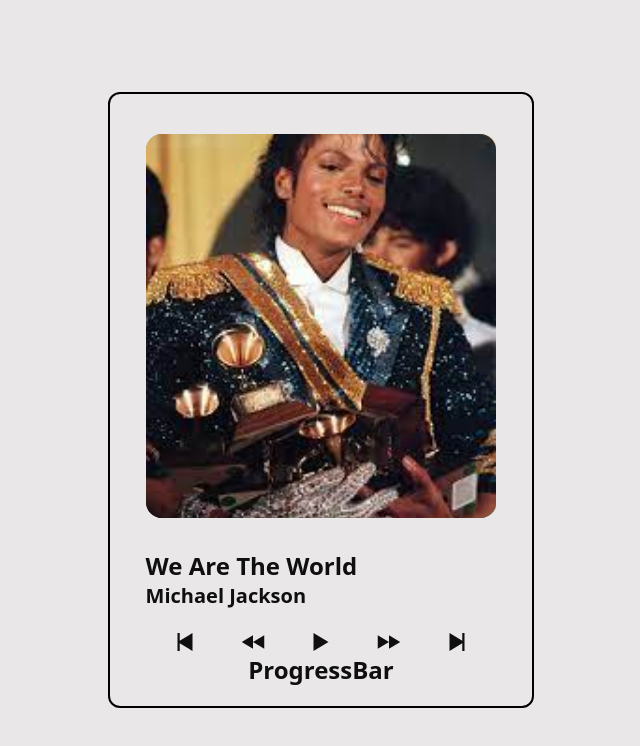
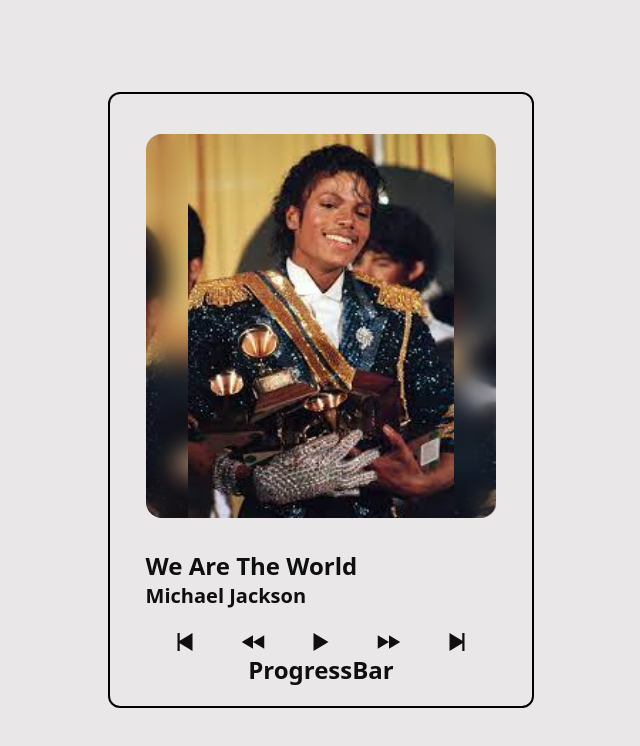
Before and after one commit to atulsingh369/RaagBeats, a React (Vite) app: page / in a window 1280 px wide. Shown: the top 746 px of the page, without its empty margins (319-959 px from the left). Built offline with nearby package versions, Linux system fonts and the light colour scheme.

Commit message:
Updated Controls

```diff
--- a/src/Components/Controls.jsx
+++ b/src/Components/Controls.jsx
@@ -18,20 +18,24 @@
 
   return (
     <div className="w-full flex justify-evenly">
-      <button>
+      <button title="Skip Back">
         <IoPlaySkipBackSharp />
       </button>
-      <button>
+      <button title="Previous">
         <IoPlayBackSharp />
       </button>
 
       <button onClick={() => setIsPlaying(!isPlaying)}>
-        {isPlaying ? <IoPauseSharp /> : <IoPlaySharp />}
+        {isPlaying ? (
+          <IoPauseSharp title="Pause" />
+        ) : (
+          <IoPlaySharp title="Play" />
+        )}
       </button>
-      <button>
+      <button title="Next">
         <IoPlayForwardSharp />
       </button>
-      <button>
+      <button title="Skip Forward">
         <IoPlaySkipForwardSharp />
       </button>
     </div>
--- a/src/Components/DisplayTrack.jsx
+++ b/src/Components/DisplayTrack.jsx
@@ -3,17 +3,17 @@
     <div className="w-11/12 my-5">
       <div
         style={{ backgroundImage: "url(" + `${currentTrack.thumbnail}` + ")" }}
-        className="rounded-box bg-no-repeat bg-cover">
-        <div className="flex h-96 rounded-box items-center backdrop-blur-md mb-8">
+        className="flex items-center justify-center rounded-box bg-no-repeat bg-cover mb-8">
+        <div className="flex h-96 w-full rounded-box items-center backdrop-blur-md">
           <img
-            className="max-h-full min-w-full object-cover rounded-box"
+            className="max-h-full min-w-full object-contain rounded-box"
             src={currentTrack.thumbnail}
             alt="Thumbnail"
           />
         </div>
-			</div>
-			<p>{ currentTrack.title }</p>
-			<p className="text-xl">{ currentTrack.author }</p>
+      </div>
+      <p>{currentTrack.title}</p>
+      <p className="text-xl">{currentTrack.author}</p>
       <audio src={currentTrack.src} ref={audioRef} />
     </div>
   );
```
